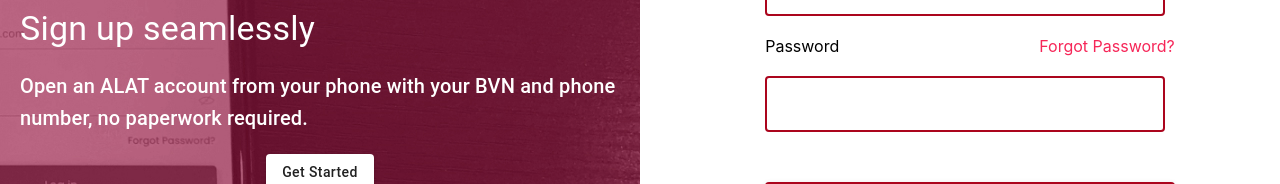
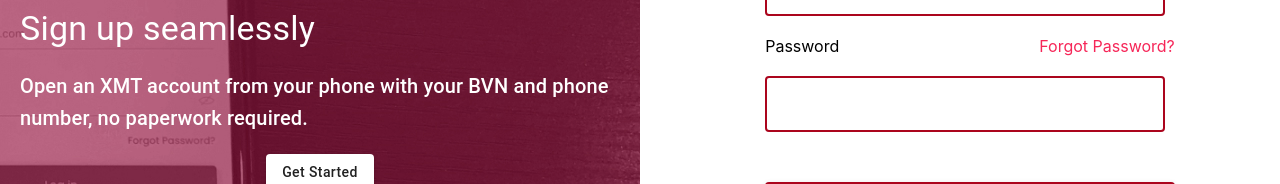
Before and after one commit to donvick956/final-wema-project, a React (Create React App) app: page / in a window 1280 px wide. Shown: the part 222-406 px from the top of the page. Built offline with nearby package versions, Linux system fonts and the light colour scheme; what redux-react-session would draw is missing.

Commit message:
edited text

```diff
--- a/src/components/HomePage.js
+++ b/src/components/HomePage.js
@@ -110,7 +110,7 @@
                                 <Typography variant='h4' color = 'secondary' style = {{fonstSize:10}}>Sign up seamlessly</Typography>
                             </div><br />
                             <div>
-                                <Typography variant='h6' color = 'secondary' style = {{fonstSize:5}}>Open an ALAT account from your phone with your BVN and phone
+                                <Typography variant='h6' color = 'secondary' style = {{fonstSize:5}}>Open an XMT account from your phone with your BVN and phone
                                 number, no paperwork required.
                                 </Typography>
                             </div>
```
